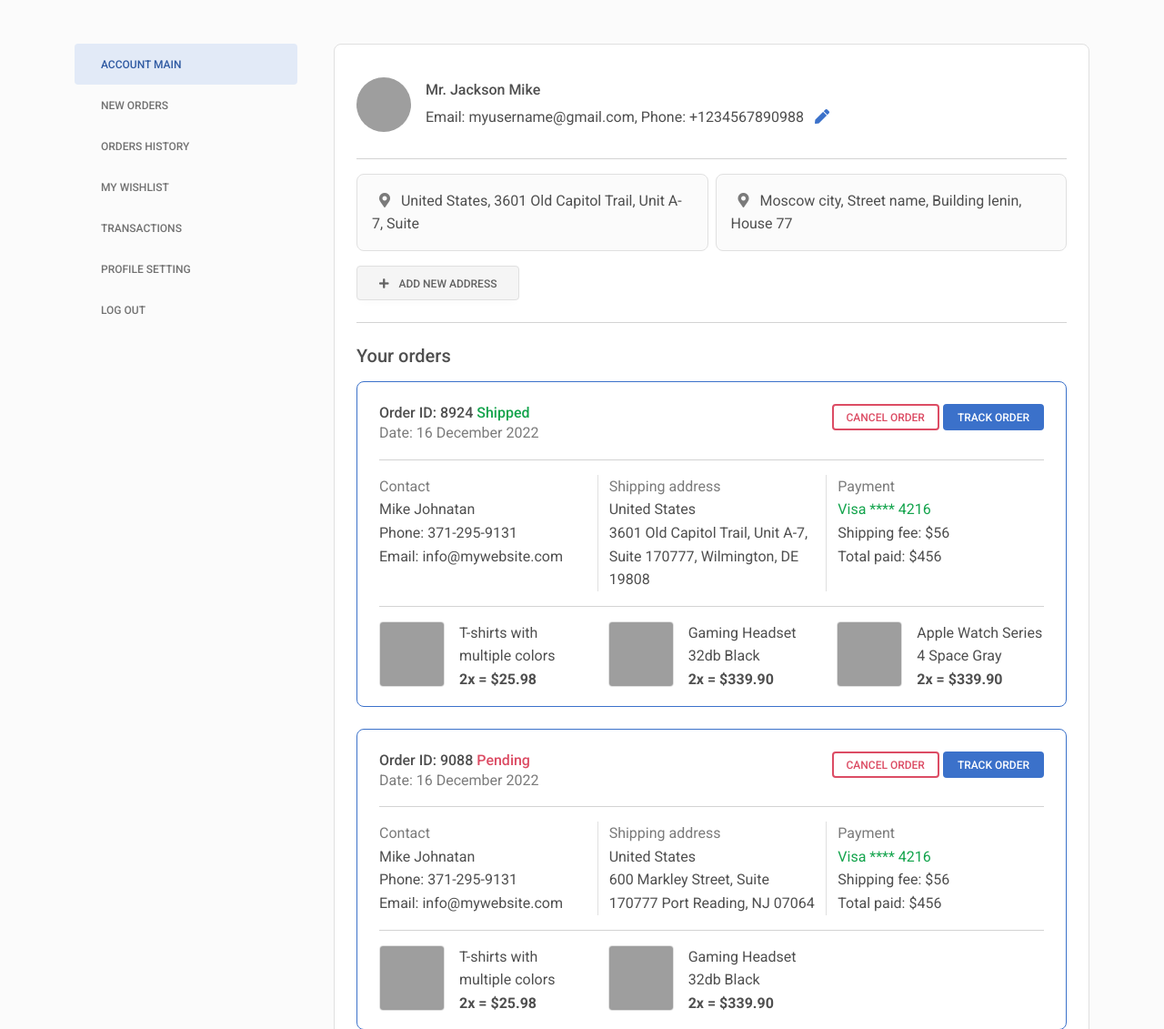
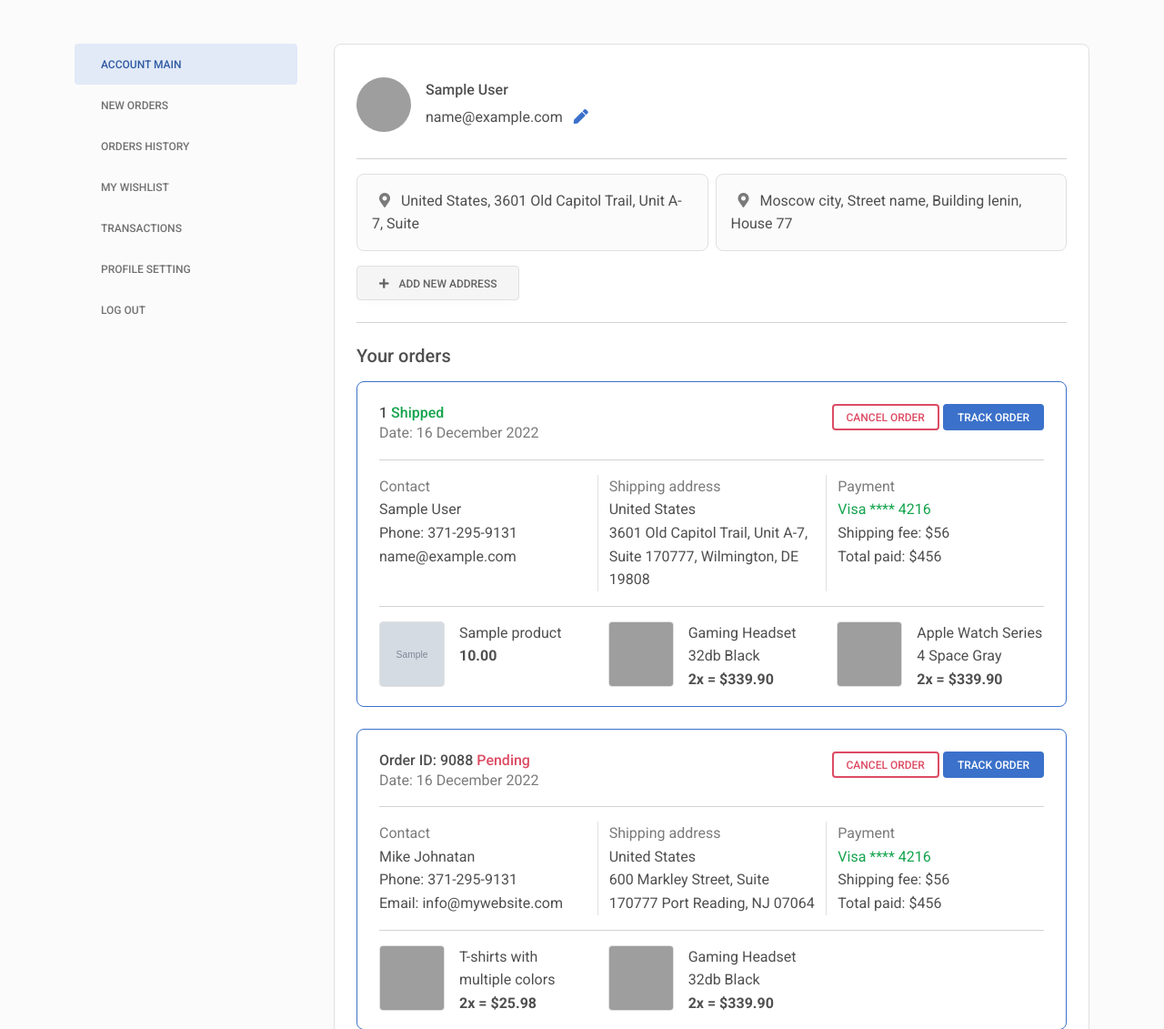
Before and after one commit to HabibUllah61103/ShopEzy, a Django app: page /customer_profile/1 in a window 1280 px wide. Shown: the part 136-1267 px from the top of the page at 91% size. Run offline with Django 5.2, Linux system fonts and the light colour scheme; tables that the repository leaves empty hold one stand-in row (values such as "Sample post"); grey boxes marked "Sample" are stand-in pictures; parts of the project's set-up code (start-up, migrations or seed data) failed here and were passed over; some libraries are stand-ins or nearby versions; grey boxes are pictures that could not be loaded.

Commit message:
checkout

```diff
--- a/ShopEzy/ShopEzy_App/models.py
+++ b/ShopEzy/ShopEzy_App/models.py
@@ -299,7 +299,7 @@ class Products(models.Model):
     persons_rated = models.IntegerField(blank=True, null=True)
 
     class Meta:
-        managed = False
+        managed = True
         db_table = 'products'
 
 
@@ -343,7 +343,7 @@ class Shoppingcarts(models.Model):
     deletedat = models.DateTimeField(db_column='DeletedAt', blank=True, null=True)  # Field name made lowercase.
 
     class Meta:
-        managed = True
+        managed = False
         db_table = 'shoppingcarts'
 
 
--- a/ShopEzy/ShopEzy_App/views.py
+++ b/ShopEzy/ShopEzy_App/views.py
@@ -3,6 +3,8 @@ from .models import Electronics, Garments, Groceries, Products, Shoppingcarts, C
 from django.contrib.auth import authenticate, login
 from .forms import SigninForm, SignupForm
 from django.views.decorators.csrf import csrf_exempt, csrf_protect
+from django.db import connection
+
 # Create your views here.
 
 def index(request):
@@ -71,12 +73,25 @@ def customer_signin(request):
     return render(request, 'customer_signin.html', {'form': form})
 
 def customer_profile(request, customer_id):
-    if request.method == 'POST':
-        custom_method = request.GET.get('custom_method')
-        if custom_method == 'POST_RATING':
-            print(custom_method)
-            customer = Customers.objects.get(custid=customer_id)
-    return render(request, 'customer_profile.html')
+    customer = Customers.objects.get(custid=customer_id)
+    orders = Orders.objects.all()
+    customer_products = []
+    customer_orders = []
+    for order in orders:
+        if order.custid.custid == customer_id:
+            customer_products.append(order.prodid)
+            customer_orders.append(order)
+    print(customer)
+    print(customer_orders)
+
+    context = {'customer': customer,
+               'customers_products': customer_products,
+               'customer_orders': customer_orders,
+    }
+
+    return render(request, 'customer_profile.html', context)
+
+
 
 def product_view(request, customer_id):
     if request.method == 'POST':
@@ -139,16 +154,24 @@ def product_detail(request, category_name, customer_id):
     if request.method == 'POST':
         custom_method = request.GET.get('custom_method')
         if custom_method == 'POST_RATING':
+
             prodid = request.POST.get('prodid')
             rating = request.POST.get('rating')
-            print(prodid, rating)
-            product_object = Products.objects.get(prodid=prodid)
-            old_rating = product_object.rating
-            old_person = product_object.persons_rated
-            product_object.rating = (old_rating * old_person + int(rating)) / (old_person + 1)
-            product_object.persons_rated = old_person + 1
-            product_object.save()
+
+            # Construct the raw SQL query
+            sql_query = """
+                UPDATE products
+                SET rating = (rating * persons_rated + %s) / (persons_rated + 1),
+                    persons_rated = persons_rated + 1
+                WHERE prodid = %s
+            """
+
+            # Execute the raw SQL query
+            with connection.cursor() as cursor:
+                cursor.execute(sql_query, [rating, prodid])
+
             return redirect('product_detail', category_name=category_name, customer_id=customer_id)
+
         else:
             product_id = request.POST.get('prodid')
             product_object = Products.objects.get(prodid=product_id)
@@ -259,6 +282,11 @@ def cart(request, customer_id):
                 if cart_container.prodid.prodid not in product_ids:
                     product_ids.append(cart_container.prodid.prodid)
             print(product_ids)
+
+            customer_object = Customers.objects.get(custid=customer_id)
+            for id in product_ids:
+                product_object = Products.objects.get(prodid=id)
+                Orders.objects.create(custid=customer_object, prodid=product_object, orderquantity=1)
             return redirect('customer_profile', customer_id=customer_id)
 
         product_id = request.POST.get('prodid')
--- a/ShopEzy/templates/customer_profile.html
+++ b/ShopEzy/templates/customer_profile.html
@@ -128,9 +128,9 @@
                                         class="rounded-circle" style="height: 60px; width: 60px;" />
                                 </div>
                                 <div class="pt-2">
-                                    <h6 class="pt-2">Mr. Jackson Mike</h6>
+                                    <h6 class="pt-2">{{ customer.cname }}</h6>
                                     <p>
-                                        Email: myusername@gmail.com, Phone: +1234567890988
+                                        {{ customer.cemail }}
                                         <a href="#" class="px-2"><i class="fa fa-pen"></i></a>
                                     </p>
                                 </div>
@@ -159,11 +159,13 @@
                             <hr class="my-4" />
 
                             <h5 class="mb-3">Your orders</h5>
+
                             <div class="card border border-primary mb-4 shadow-0">
                                 <div class="card-body pb-0">
                                     <header class="d-lg-flex">
                                         <div class="flex-grow-1">
-                                            <h6 class="mb-0">Order ID: 8924 <i class="dot"></i>
+                                            {% for order in customer_orders %}
+                                            <h6 class="mb-0"> {{ order.orderid }} <i class="dot"></i>
                                                 <span class="text-success"> Shipped</span>
                                             </h6>
                                             <span class="text-muted">Date: 16 December 2022</span>
@@ -178,9 +180,9 @@
                                         <div class="col-lg-4">
                                             <p class="mb-0 text-muted">Contact</p>
                                             <p class="m-0">
-                                                Mike Johnatan <br />
+                                                {{customer.cname}} <br />
                                                 Phone: 371-295-9131 <br />
-                                                Email: info@mywebsite.com
+                                                {{customer.cemail}}
                                             </p>
                                         </div>
                                         <div class="col-lg-4 border-start">
@@ -199,20 +201,22 @@
                                             </p>
                                         </div>
                                     </div>
+
                                     <hr />
                                     <ul class="row list-unstyled">
                                         <li class="col-xl-4 col-lg-6">
                                             <div class="d-flex mb-3 mb-xl-0">
                                                 <div class="me-3">
                                                     <img width="72" height="72"
-                                                        src="https://bootstrap-ecommerce.com/bootstrap5-ecommerce/images/items/10.webp"
+                                                        src="{{ order.prodid.pimage.url }}"
                                                         class="img-sm rounded border" />
                                                 </div>
                                                 <div class="">
-                                                    <p class="mb-0">T-shirts with multiple colors</p>
-                                                    <strong> 2x = $25.98 </strong>
+                                                    <p class="mb-0">{{ order.prodid.pname }}</p>
+                                                    <strong> {{ order.prodid.pprice }} </strong>
                                                 </div>
                                             </div>
+                                            {% endfor %}
                                         </li>
                                         <li class="col-xl-4 col-lg-6">
                                             <div class="d-flex mb-3 mb-xl-0">
@@ -221,6 +225,7 @@
                                                         src="https://bootstrap-ecommerce.com/bootstrap5-ecommerce/images/items/7.webp"
                                                         class="img-sm rounded border" />
                                                 </div>
+
                                                 <div class="">
                                                     <p class="mb-0">Gaming Headset 32db Black</p>
                                                     <strong> 2x = $339.90 </strong>
@@ -243,6 +248,7 @@
                                     </ul>
                                 </div>
                             </div>
+
                             <div class="card border border-primary shadow-0">
                                 <div class="card-body pb-0">
                                     <header class="d-lg-flex">
```
Also changed, not shown: ShopEzy/ShopEzy_App/migrations/0017_alter_products_options_shoppingcarts_custid.py (added), ShopEzy/ShopEzy_App/migrations/0018_alter_shoppingcarts_options.py (added).
